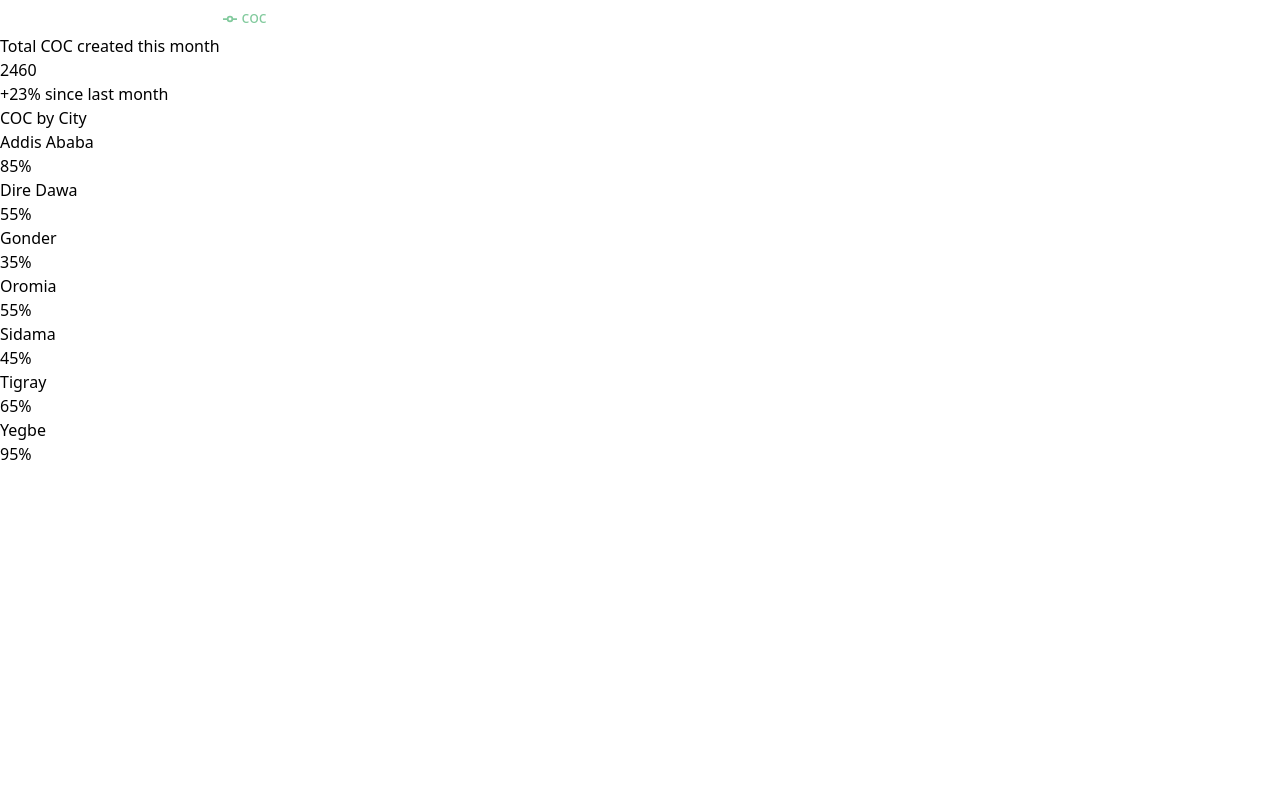
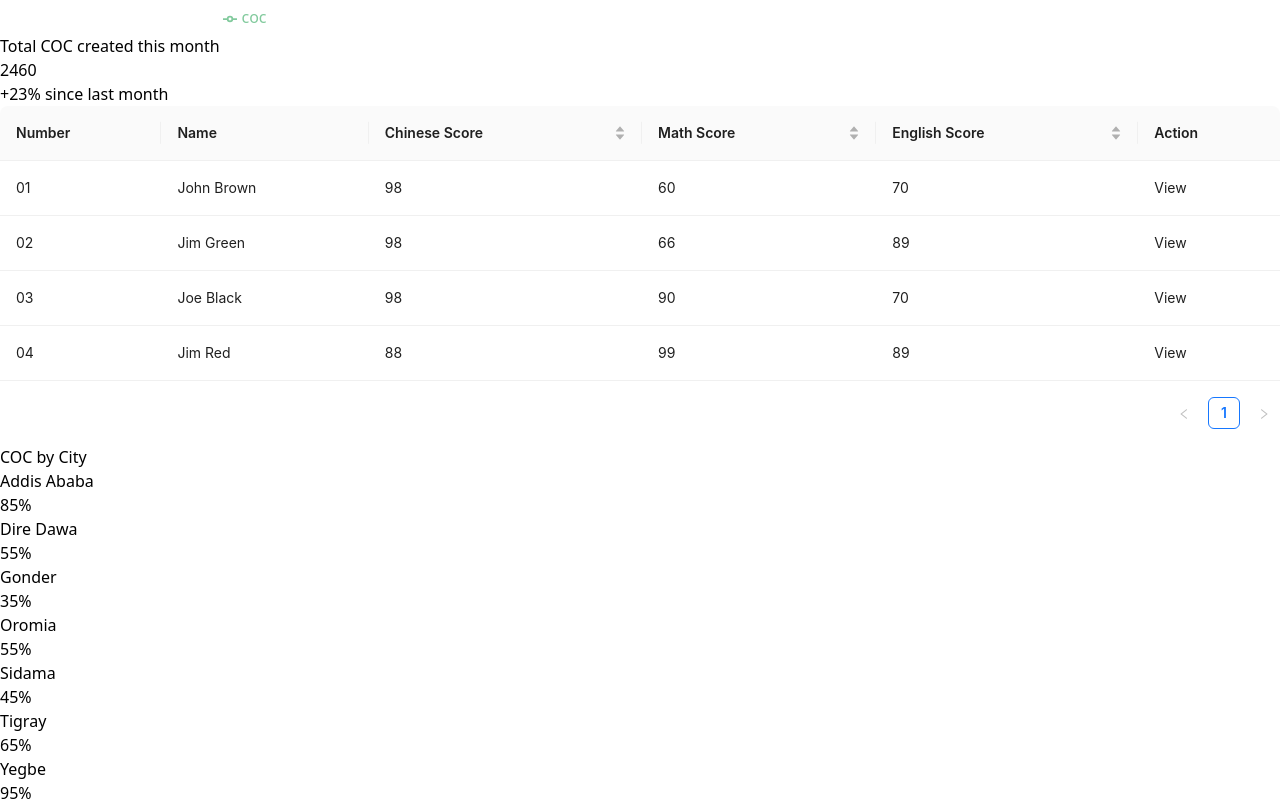
Before and after one commit to DagimAsnake/national-coc, a React (Vite) app: page / in a window 1280 px wide. Shown: the part 1168-1973 px from the top of the page. Before the commit the page ends 1634 px from the top, so only its background shows below. Built offline with nearby package versions, Linux system fonts and the light colour scheme.

Commit message:
added table

```diff
--- a/package.json
+++ b/package.json
@@ -10,7 +10,9 @@
     "preview": "vite preview"
   },
   "dependencies": {
+    "@ant-design/icons": "^5.3.7",
     "@headlessui/react": "^2.0.3",
+    "antd": "^5.17.2",
     "react": "^18.2.0",
     "react-dom": "^18.2.0",
     "react-icons": "^5.2.1",
--- a/src/components/dashboard/Home.jsx
+++ b/src/components/dashboard/Home.jsx
@@ -2,6 +2,7 @@ import Cards from './Cards';
 import Graph from './Graph';
 import TotalCoc from './TotalCoc';
 import CocProgress from './CocProgress';
+import TableData from './TableData';
 
 const Home = () => {
   return (
@@ -12,6 +13,9 @@ const Home = () => {
           <Graph />
           <TotalCoc />
         </div>
+        <div className='mt-5'>
+          <TableData />
+        </div>
       </div>
       <div className='w-full'>
         <CocProgress />
--- /dev/null
+++ b/src/components/dashboard/TableData.jsx
@@ -0,0 +1,77 @@
+import { Table } from 'antd';
+const columns = [
+  {
+    title: 'Number',
+    dataIndex: 'number',
+    render: (_, record, index) => `${index + 1}`.padStart(2, '0'),
+  },
+  {
+    title: 'Name',
+    dataIndex: 'name',
+  },
+  {
+    title: 'Chinese Score',
+    dataIndex: 'chinese',
+    sorter: {
+      compare: (a, b) => a.chinese - b.chinese,
+      multiple: 3,
+    },
+  },
+  {
+    title: 'Math Score',
+    dataIndex: 'math',
+    sorter: {
+      compare: (a, b) => a.math - b.math,
+      multiple: 2,
+    },
+  },
+  {
+    title: 'English Score',
+    dataIndex: 'english',
+    sorter: {
+      compare: (a, b) => a.english - b.english,
+      multiple: 1,
+    },
+  },
+  {
+    title: 'Action',
+    dataIndex: '',
+    key: 'x',
+    render: () => <a>View</a>,
+  },
+];
+const data = [
+  {
+    key: '1',
+    name: 'John Brown',
+    chinese: 98,
+    math: 60,
+    english: 70,
+  },
+  {
+    key: '2',
+    name: 'Jim Green',
+    chinese: 98,
+    math: 66,
+    english: 89,
+  },
+  {
+    key: '3',
+    name: 'Joe Black',
+    chinese: 98,
+    math: 90,
+    english: 70,
+  },
+  {
+    key: '4',
+    name: 'Jim Red',
+    chinese: 88,
+    math: 99,
+    english: 89,
+  },
+];
+const onChange = (pagination, filters, sorter, extra) => {
+  console.log('params', pagination, filters, sorter, extra);
+};
+const TableData = () => <Table columns={columns} dataSource={data} onChange={onChange} />;
+export default TableData;
```
Also changed, not shown: 1 other file (tests, documents, lock files or other folders).
